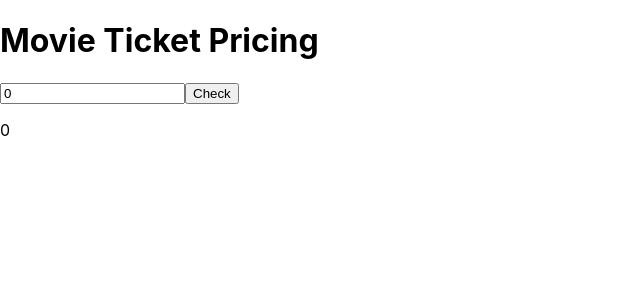
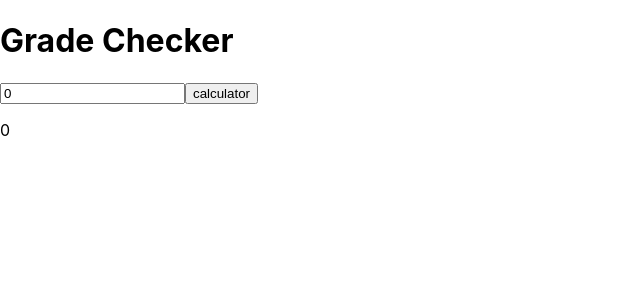
Before and after one commit to ApekshaV123/Hello, a React (Create React App) app: page / in a window 1280 px wide. Shown: the top 300 px of the page, without its empty margins (0-640 px from the left). Built offline with nearby package versions, Linux system fonts and the light colour scheme.

Commit message:
inital commit-Grade Checker

```diff
--- a/src/App.js
+++ b/src/App.js
@@ -3,34 +3,34 @@ import './App.css';
 import { use, useState } from 'react';
 
 function App() {
-  const [age, setAge] = useState(0);
-  const [price, setPrice] = useState(0);
-  const movieTicketPricingCheck = () => {
-    const todaysDate = new Date();
-    const WeekDays = ["sunday", "Monday", "tuesday", "wednesday", "Thursday", "friday", "satursday"];
-    const todaysDay = todaysDate.getDay();
-    console.log(todaysDay);
-    let tempPrice = 0;
-    if (age < 18) {
-      tempPrice = 8;
-    } else if (age >= 18) {
-      tempPrice = 12;
+  const [score,setScore]=useState(0);
+  const [check,setCheck]=useState(0);
+
+  const calculatorCheck=()=>{
+
+    if(score>=90){
+      setCheck('A');
+    }else if(score>=80){
+      setCheck('B');
+    }else if(score>=70){
+      setCheck('c');
+    }else if(score>=60){
+      setCheck('D');
+    }else{
+      setCheck('F');
     }
-    if (WeekDays[todaysDay]==="satursday") {
-      setPrice(tempPrice - 2);
-    }else{
-      setPrice(tempPrice);
-    }
+
   }
-  const check = (event) => {
-    setAge(event.target.value);
+  const grade=(event)=>{
+    setScore(event.target.value);
   }
+
   return (
     <div>
-      <h1>Movie Ticket Pricing</h1>
-      <input type="number" value={age} onChange={check} />
-      <button onClick={movieTicketPricingCheck}>Check</button>
-      <p>{price}</p>
+     <h1>Grade Checker</h1>
+     <input type="number" value={score} onChange={grade}/>
+     <button onClick={calculatorCheck}>calculator</button>
+     <p>{check}</p>
     </div>
   );
 }
```
